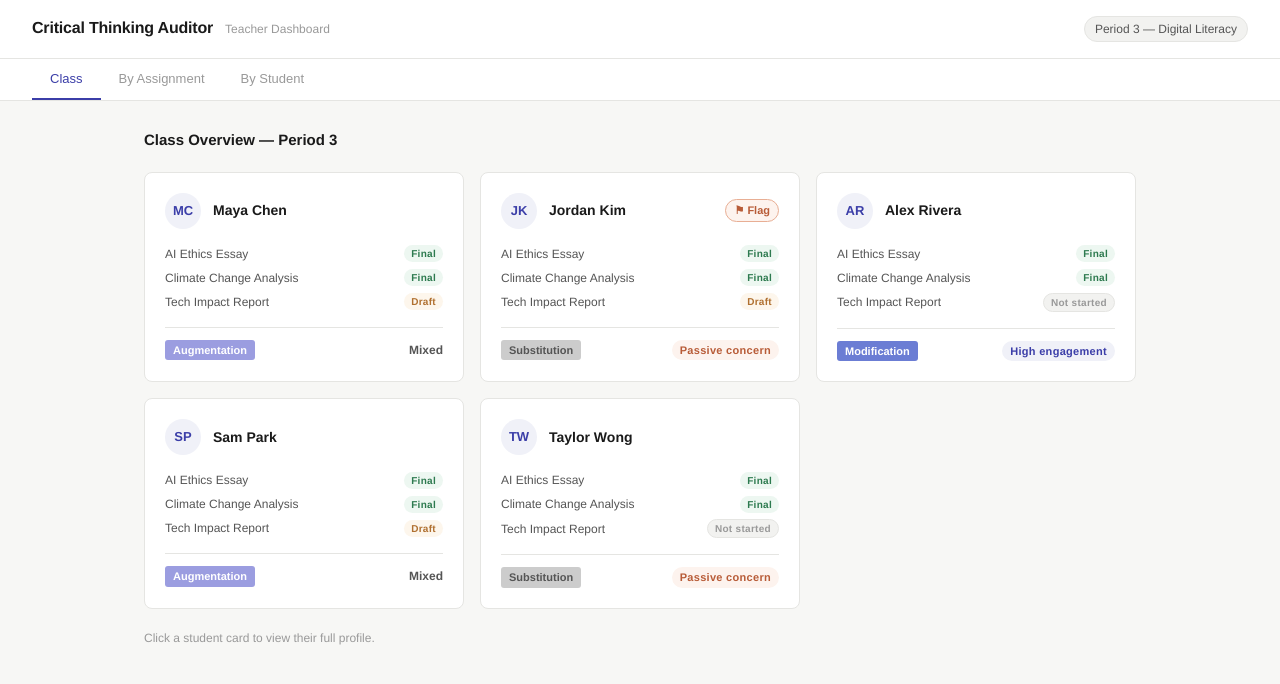
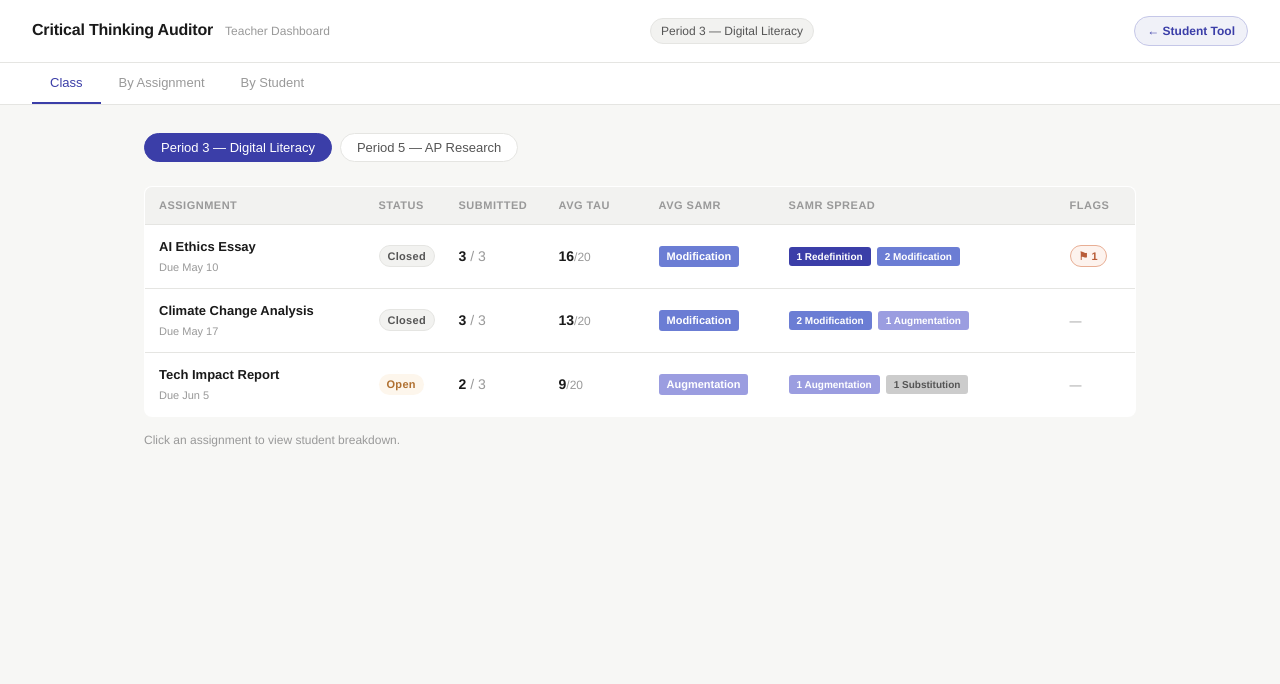
Before and after one commit to jegrgic-hci/AI-coach-edtech, a plain HTML site: page teacher-dashboard.html in a window 1280 px wide. Drawn offline with Linux system fonts and the light colour scheme.

Commit message:
Update teacher-dashboard.html

```diff
--- a/teacher-dashboard.html
+++ b/teacher-dashboard.html
@@ -133,30 +133,7 @@ main {
 .status-not-started { background: var(--grey-tint); color: var(--text-muted); border: 1px solid var(--border); }
 .status-missing     { background: var(--terra-tint); color: var(--terra); }
 
-/* ── Class view ── */
-.student-cards {
-  display: grid;
-  grid-template-columns: repeat(3, 1fr);
-  gap: 16px;
-}
-.student-card {
-  background: var(--surface);
-  border: 1px solid var(--border);
-  border-radius: 8px;
-  padding: 20px;
-  cursor: pointer;
-  transition: border-color 0.15s, box-shadow 0.15s;
-}
-.student-card:hover {
-  border-color: var(--blue-light);
-  box-shadow: 0 2px 8px rgba(59,62,168,0.08);
-}
-.student-card-header {
-  display: flex;
-  align-items: center;
-  gap: 12px;
-  margin-bottom: 16px;
-}
+/* ── Avatar ── */
 .avatar {
   width: 36px; height: 36px;
   border-radius: 50%;
@@ -165,22 +142,6 @@ main {
   font-size: 13px; font-weight: 700;
   display: flex; align-items: center; justify-content: center;
   flex-shrink: 0;
-}
-.student-card-name { font-size: 14px; font-weight: 600; }
-.assignment-statuses { display: flex; flex-direction: column; gap: 6px; margin-bottom: 16px; }
-.assignment-status-row {
-  display: flex; align-items: center; justify-content: space-between;
-  font-size: 12px;
-}
-.assignment-status-name {
-  color: var(--text-mid); flex: 1;
-  overflow: hidden; text-overflow: ellipsis; white-space: nowrap;
-  padding-right: 8px;
-}
-.student-card-footer {
-  border-top: 1px solid var(--border);
-  padding-top: 12px;
-  display: flex; align-items: center; justify-content: space-between;
 }
 
 /* ── Selectors ── */
@@ -228,6 +189,7 @@ main {
   border: 1px solid var(--border);
   border-radius: 8px;
   overflow: hidden;
+  table-layout: fixed;
 }
 .data-table th {
   text-align: left;
@@ -242,11 +204,13 @@ main {
   padding: 12px 14px;
   border-bottom: 1px solid var(--border);
   vertical-align: middle;
+  overflow: hidden;
 }
 .data-table tr:last-child td { border-bottom: none; }
-.data-table tbody tr { cursor: pointer; transition: background 0.1s; }
+.data-table tbody tr { cursor: pointer; transition: background 0.1s; height: 64px; }
 .data-table tbody tr:hover { background: var(--grey-tint); }
 .data-table tbody tr.expanded-row { background: var(--blue-tint); }
+.data-table tbody tr.drill-row { height: auto; }
 .data-table tbody tr.drill-row:hover { background: transparent; cursor: default; }
 
 /* ── Drill panel ── */
@@ -300,6 +264,7 @@ main {
   <h1>Critical Thinking Auditor</h1>
   <span class="subtitle">Teacher Dashboard</span>
   <span class="class-label">Period 3 — Digital Literacy</span>
+  <a href="index.html" style="margin-left:auto;font-size:12px;font-weight:600;color:#3B3EA8;background:#f0f1f8;border:1px solid #c5c7e8;padding:5px 12px;border-radius:20px;text-decoration:none;white-space:nowrap;" onmouseover="this.style.background='#e3e4f4'" onmouseout="this.style.background='#f0f1f8'">← Student Tool</a>
 </header>
 
 <nav class="tab-nav">
@@ -514,39 +479,88 @@ function renderDrillPanel(subs, label, extraClass = '') {
 // ── Class view ────────────────────────────────────────────────────────────────
 
 function renderClassView() {
-  const cards = STUDENTS.map(s => {
-    const flagged = hasAnyFlag(s.id);
-    const allSubs = ASSIGNMENTS.flatMap(a => getSubs(s.id, a.id)).sort((a, b) => b.ts - a.ts);
-    const lat     = allSubs[0];
-    const t       = lat ? total(lat) : null;
+  const classSelector = CLASSES.map(c =>
+    `<button class="selector-pill ${c.id === activeClass ? 'active' : ''}" onclick="selectClassOverview('${c.id}')">${c.name}</button>`
+  ).join('');
 
-    const statusRows = ASSIGNMENTS.map(a => {
-      const st = submissionStatus(getSubs(s.id, a.id), a);
-      return `<div class="assignment-status-row">
-        <span class="assignment-status-name">${a.name}</span>
-        <span class="chip ${st.cls}" style="font-size:10px;padding:1px 7px">${st.label}</span>
-      </div>`;
-    }).join('');
+  const cls     = CLASSES.find(x => x.id === activeClass);
+  const students = cls.studentIds.map(sid => STUDENTS.find(s => s.id === sid)).filter(Boolean);
+  const n        = students.length;
 
-    return `<div class="student-card" onclick="switchToStudent('${s.id}')">
-      <div class="student-card-header">
-        <div class="avatar">${s.initials}</div>
-        <span class="student-card-name">${s.name}</span>
-        ${flagged ? `<span class="flag-badge" style="margin-left:auto" title="Suspicious resubmission detected on AI Ethics Essay">⚑ Flag</span>` : ''}
-      </div>
-      <div class="assignment-statuses">${statusRows}</div>
-      <div class="student-card-footer">
-        ${t ? `<span class="samr-badge ${samr(t).cls}">${samr(t).label}</span>` : '<span></span>'}
-        ${t ? verdictChip(t) : '<span class="chip chip-grey">No submissions</span>'}
-      </div>
-    </div>`;
+  const rows = ASSIGNMENTS.map(a => {
+    const allSubs  = students.map(s => getSubs(s.id, a.id));
+    const submitted = allSubs.filter(s => s.length > 0).length;
+    const lats      = allSubs.map(s => latestSub(s)).filter(Boolean);
+    const avgTau    = lats.length ? Math.round(lats.reduce((sum, s) => sum + total(s), 0) / lats.length) : null;
+    const flagCount = students.filter(s => checkFlag(getSubs(s.id, a.id)).length > 0).length;
+    const closed    = a.status === 'closed';
+    const dueStr    = a.due.toLocaleDateString('en-US', { month: 'short', day: 'numeric' });
+
+    // SAMR distribution
+    const samrCounts = { 'Redefinition': 0, 'Modification': 0, 'Augmentation': 0, 'Substitution': 0 };
+    const samrClsMap = { Redefinition:'samr-redef', Modification:'samr-mod', Augmentation:'samr-aug', Substitution:'samr-sub' };
+    lats.forEach(s => samrCounts[samr(total(s)).label]++);
+    const samrBar = ['Redefinition','Modification','Augmentation','Substitution']
+      .filter(l => samrCounts[l] > 0)
+      .map(l => `<span class="samr-badge ${samrClsMap[l]}" style="font-size:10px">${samrCounts[l]} ${l}</span>`)
+      .join('');
+
+    return `<tr style="cursor:pointer" onclick="switchToAssignment('${a.id}')" onmouseover="this.style.background='var(--grey-tint)'" onmouseout="this.style.background=''">
+      <td>
+        <div style="font-weight:600;font-size:13px">${a.name}</div>
+        <div style="font-size:11px;color:var(--text-muted);margin-top:2px">Due ${dueStr}</div>
+      </td>
+      <td><span class="chip ${closed ? 'chip-grey' : 'chip-amber'}">${closed ? 'Closed' : 'Open'}</span></td>
+      <td>
+        <span style="font-weight:600">${submitted}</span>
+        <span style="color:var(--text-muted)"> / ${n}</span>
+        ${submitted < n && closed ? `<div style="font-size:11px;color:var(--terra);margin-top:2px">${n - submitted} missing</div>` : ''}
+      </td>
+      <td>${avgTau !== null ? `<span class="tau-total" style="font-size:14px">${avgTau}</span><span class="tau-denom">/20</span>` : '—'}</td>
+      <td>${avgTau !== null ? `<span class="samr-badge ${samr(avgTau).cls}">${samr(avgTau).label}</span>` : '—'}</td>
+      <td><div style="display:flex;gap:6px;flex-wrap:wrap">${samrBar || '—'}</div></td>
+      <td>${flagCount ? `<span class="flag-badge">⚑ ${flagCount}</span>` : '<span style="color:var(--text-muted);font-size:12px">—</span>'}</td>
+    </tr>`;
   }).join('');
 
   document.getElementById('view-class').innerHTML = `
-    <div class="view-heading">Class Overview — Period 3</div>
-    <div class="student-cards">${cards}</div>
-    <p style="margin-top:20px;font-size:12px;color:var(--text-muted)">Click a student card to view their full profile.</p>
+    <div class="selector-row">${classSelector}</div>
+    <table class="data-table">
+      <colgroup>
+        <col style="width:220px">
+        <col style="width:80px">
+        <col style="width:100px">
+        <col style="width:100px">
+        <col style="width:130px">
+        <col style="width:auto">
+        <col style="width:80px">
+      </colgroup>
+      <thead><tr>
+        <th>Assignment</th>
+        <th>Status</th>
+        <th>Submitted</th>
+        <th>Avg TAU</th>
+        <th>Avg SAMR</th>
+        <th>SAMR Spread</th>
+        <th>Flags</th>
+      </tr></thead>
+      <tbody>${rows}</tbody>
+    </table>
+    <p style="margin-top:14px;font-size:12px;color:var(--text-muted)">Click an assignment to view student breakdown.</p>
   `;
+}
+
+function selectClassOverview(id) {
+  activeClass = id;
+  renderClassView();
+}
+
+function switchToAssignment(aid) {
+  activeAssignment  = aid;
+  expandedStudentId = null;
+  document.querySelectorAll('.tab-btn').forEach(b => b.classList.toggle('active', b.dataset.view === 'assignment'));
+  document.querySelectorAll('.view').forEach(v => v.classList.toggle('active', v.id === 'view-assignment'));
+  renderAssignmentView();
 }
 
 // ── Assignment view ───────────────────────────────────────────────────────────
@@ -601,6 +615,16 @@ function renderAssignmentView() {
       <span class="assign-meta-due">Due ${dueStr}</span>
     </div>
     <table class="data-table">
+      <colgroup>
+        <col style="width:160px">
+        <col style="width:90px">
+        <col style="width:100px">
+        <col style="width:96px">
+        <col style="width:130px">
+        <col style="width:130px">
+        <col style="width:90px">
+        <col style="width:auto">
+      </colgroup>
       <thead><tr>
         <th>Student</th>
         <th>Submissions</th>
@@ -641,6 +665,7 @@ function renderStudentView() {
   const classStudents  = cls.studentIds.map(sid => STUDENTS.find(s => s.id === sid)).filter(Boolean);
 
   const assignHeaders = ASSIGNMENTS.map(a => `<th>${a.name}</th>`).join('');
+  const colgroup = `<colgroup><col style="width:180px">${ASSIGNMENTS.map(() => '<col style="width:auto">').join('')}</colgroup>`;
 
   const rows = classStudents.map(s => {
     const flagged  = hasAnyFlag(s.id);
@@ -685,6 +710,7 @@ function renderStudentView() {
   document.getElementById('view-student').innerHTML = `
     <div class="selector-row">${classSelector}</div>
     <table class="data-table">
+      ${colgroup}
       <thead><tr><th>Student</th>${assignHeaders}</tr></thead>
       <tbody>${rows}</tbody>
     </table>
```
